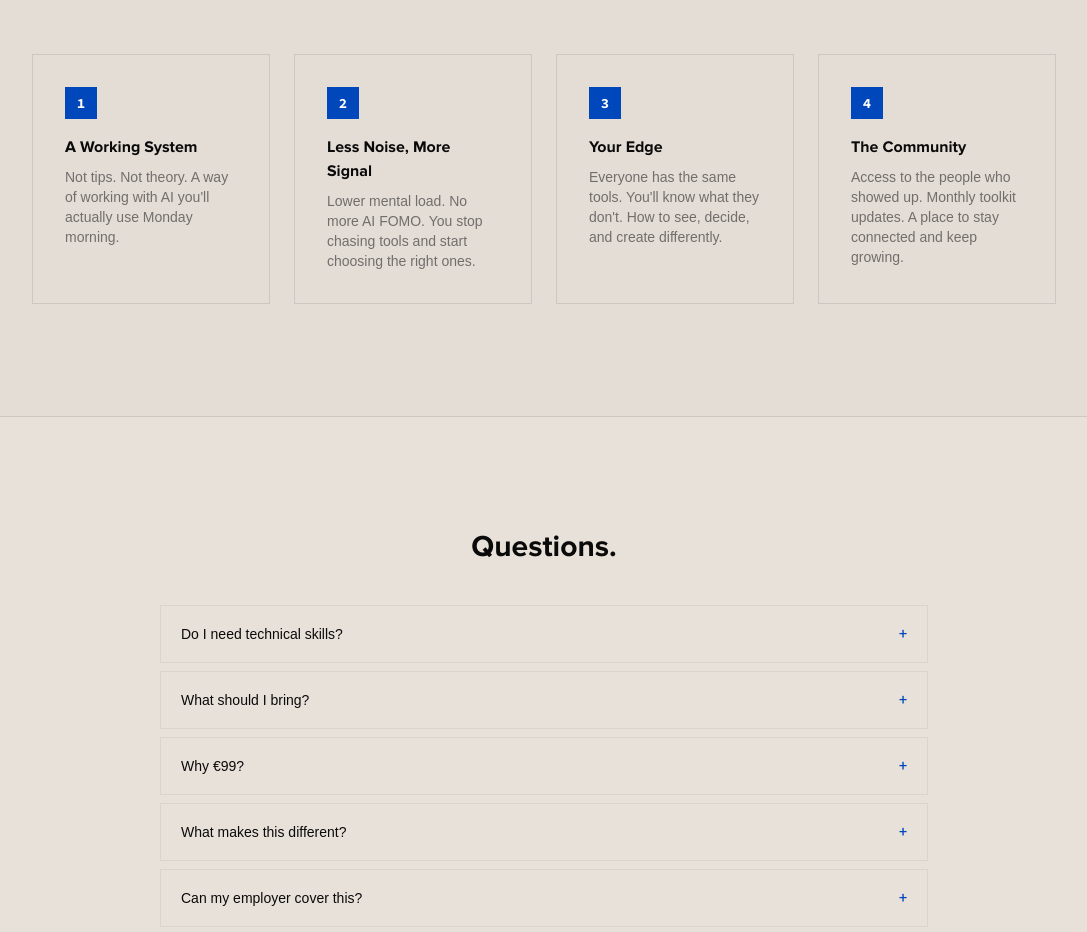
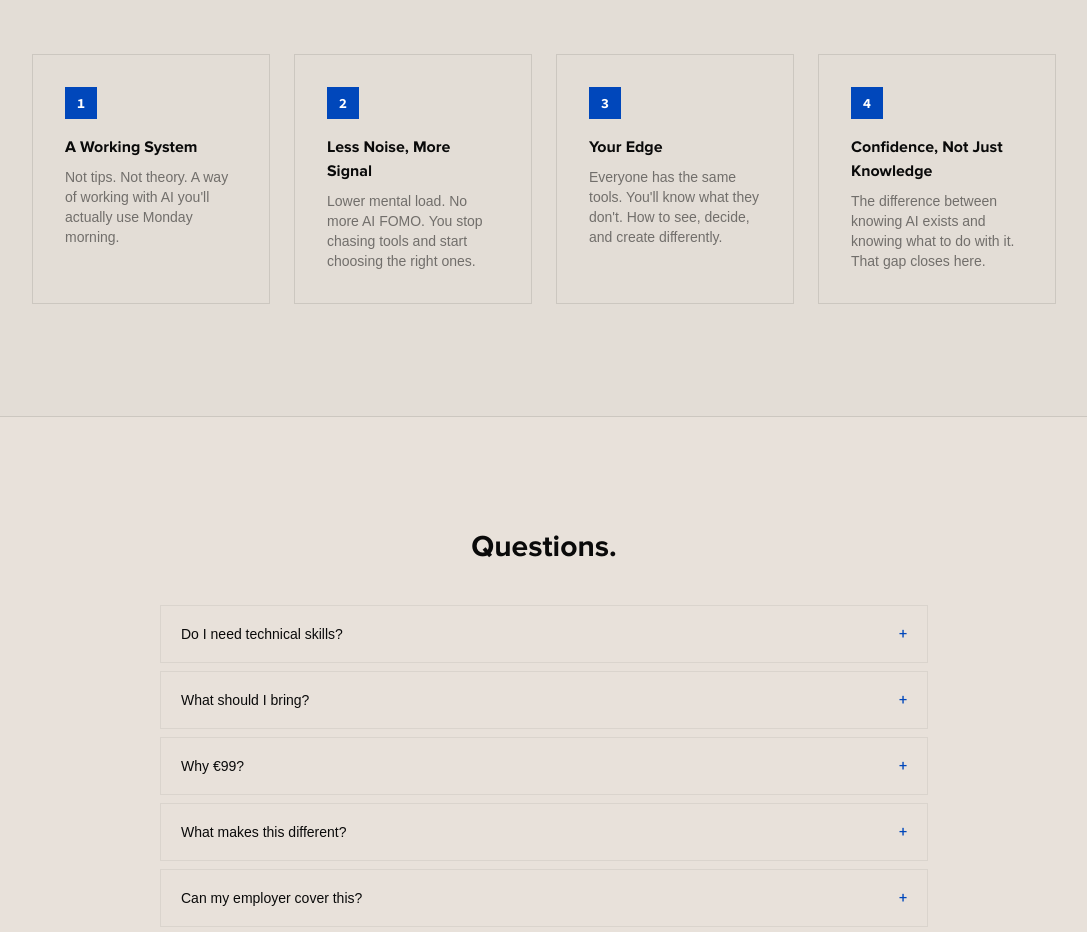
Before and after one commit to princeofwellness/researchlab, a Next.js app: page / in a window 1280 px wide. Shown: the part 3464-4396 px from the top of the page, without its empty margins (96-1183 px from the left). Built offline with nearby package versions, Linux system fonts and the light colour scheme; a web font is replaced by a local one.

Commit message:
content: swap Community → Confidence in You Leave With (homepage + onepager)

```diff
--- a/src/app/page.tsx
+++ b/src/app/page.tsx
@@ -90,7 +90,7 @@ export default function HomePage() {
                     { title: "A Working System", desc: "Not tips. Not theory. A way of working with AI you'll actually use Monday morning." },
                     { title: "Less Noise, More Signal", desc: "Lower mental load. No more AI FOMO. You stop chasing tools and start choosing the right ones." },
                     { title: "Your Edge", desc: "Everyone has the same tools. You'll know what they don't. How to see, decide, and create differently." },
-                    { title: "The Community", desc: "Access to the people who showed up. Monthly toolkit updates. A place to stay connected and keep growing." }
+                    { title: "Confidence, Not Just Knowledge", desc: "The difference between knowing AI exists and knowing what to do with it. That gap closes here." }
                 ]
             },
             founders: {
@@ -232,7 +232,7 @@ export default function HomePage() {
                     { title: "Funkčný Systém", desc: "Nie tipy. Nie teória. Spôsob práce s AI, ktorý reálne použijete v pondelok ráno." },
                     { title: "Menej Šumu, Viac Signálu", desc: "Nižšia mentálna záťaž. Koniec AI FOMO. Prestanete naháňať nástroje a začnete vyberať tie správne." },
                     { title: "Vaša Výhoda", desc: "Rovnaké nástroje má každý. Vy budete vedieť, čo ostatní nie. Ako vidieť, rozhodovať a tvoriť inak." },
-                    { title: "Komunita", desc: "Prístup ku ľuďom, ktorí prišli. Mesačné toolkit updaty. Miesto, kde zostanete prepojení a rastete ďalej." }
+                    { title: "Istota, Nie Len Vedomosti", desc: "Rozdiel medzi tým, že o AI viete, a tým, že viete, čo s ním. Ten rozdiel sa uzavrie tu." }
                 ]
             },
             founders: {
--- a/src/app/public/onepager/page.tsx
+++ b/src/app/public/onepager/page.tsx
@@ -50,7 +50,7 @@ export default function PublicOnePager() {
                     { title: "A Working System", desc: "Not tips. Not theory. A way of working with AI you'll actually use Monday morning." },
                     { title: "Less Noise, More Signal", desc: "Lower mental load. No more AI FOMO. You stop chasing tools and start choosing the right ones." },
                     { title: "Your Edge", desc: "Everyone has the same tools. You'll know what they don't. How to see, decide, and create differently." },
-                    { title: "The Community", desc: "Access to the people who showed up. Monthly toolkit updates. A place to stay connected and keep growing." }
+                    { title: "Confidence, Not Just Knowledge", desc: "The difference between knowing AI exists and knowing what to do with it. That gap closes here." }
                 ]
             },
             founders: {
@@ -123,7 +123,7 @@ export default function PublicOnePager() {
                     { title: "Funkčný Systém", desc: "Nie tipy. Nie teória. Spôsob práce s AI, ktorý reálne použijete v pondelok ráno." },
                     { title: "Menej Šumu, Viac Signálu", desc: "Nižšia mentálna záťaž. Koniec AI FOMO. Prestanete naháňať nástroje a začnete vyberať tie správne." },
                     { title: "Vaša Výhoda", desc: "Rovnaké nástroje má každý. Vy budete vedieť, čo ostatní nie. Ako vidieť, rozhodovať a tvoriť inak." },
-                    { title: "Komunita", desc: "Prístup ku ľuďom, ktorí prišli. Mesačné toolkit updaty. Miesto, kde zostanete prepojení a rastete ďalej." }
+                    { title: "Istota, Nie Len Vedomosti", desc: "Rozdiel medzi tým, že o AI viete, a tým, že viete, čo s ním. Ten rozdiel sa uzavrie tu." }
                 ]
             },
             founders: {
```
